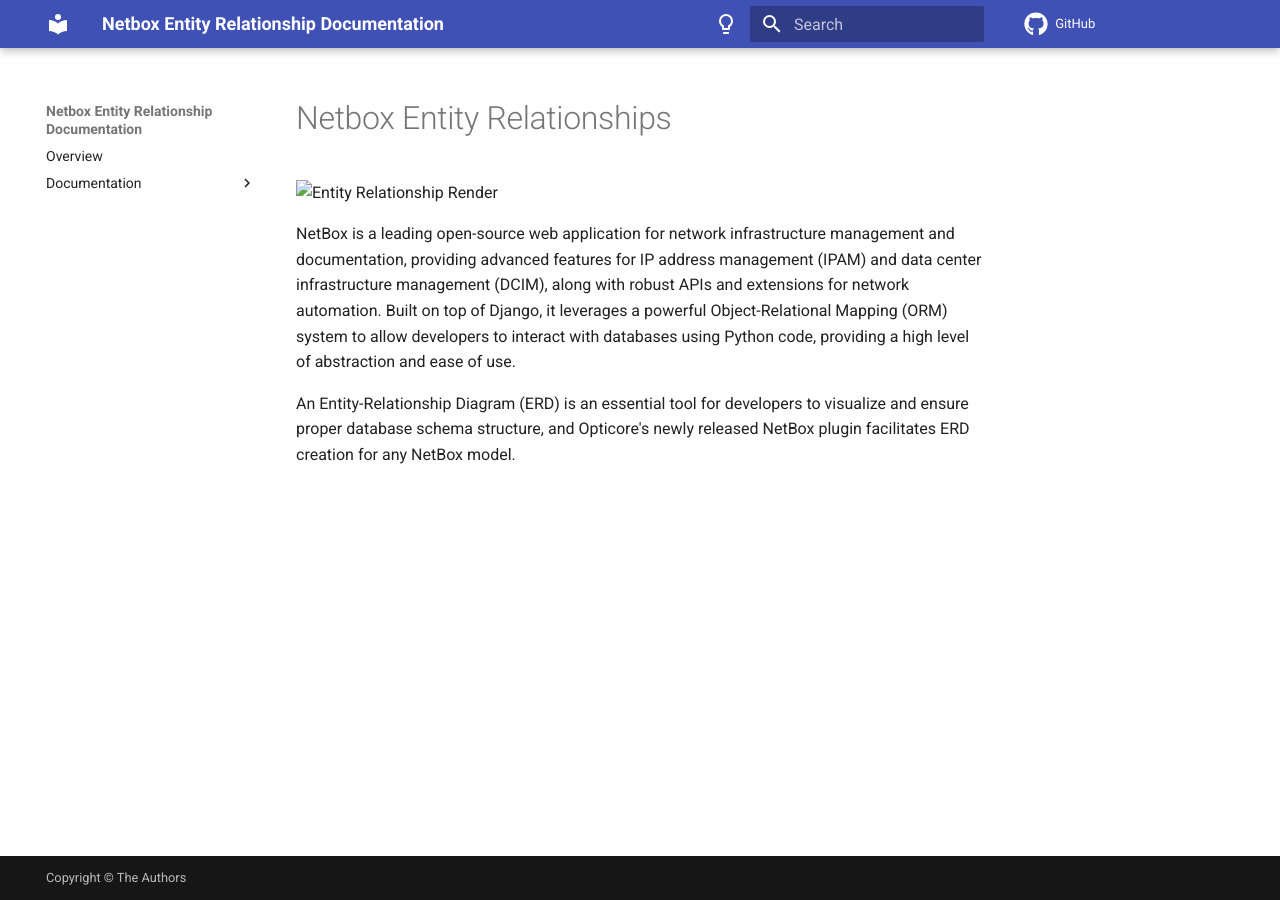
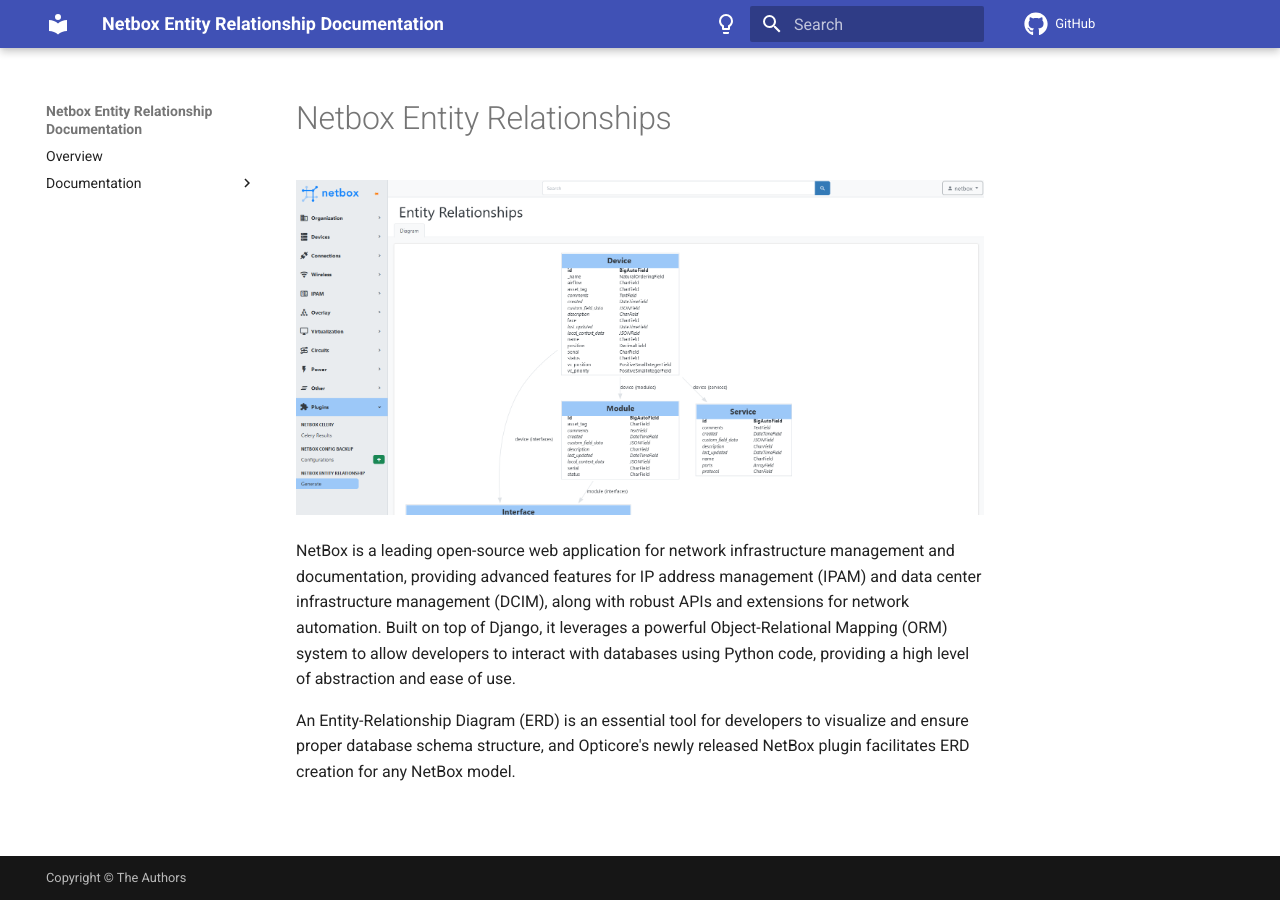
Before and after one commit to opticore/netbox-entity-relationship, an MkDocs documentation site: the page built from docs/netbox-entity-relationship.md, in a window 1280 px wide. Built offline with MkDocs 1.6.1 and Material for MkDocs 9.7.7, drawn with Linux system fonts in a browser that asks for light colours; comment, search, counter and statistics services are not loaded.

Commit message:
Update netbox-entity-relationship.md

```diff
--- a/docs/netbox-entity-relationship.md
+++ b/docs/netbox-entity-relationship.md
@@ -1,6 +1,6 @@
 # Netbox Entity Relationships
 
-![Entity Relationship Render](docs/images/entity-relationship-render.png)
+![Entity Relationship Render](images/entity-relationship-render.png)
 
 NetBox is a leading open-source web application for network infrastructure management and documentation, providing advanced features for IP address management (IPAM) and data center infrastructure management (DCIM), along with robust APIs and extensions for network automation. Built on top of Django, it leverages a powerful Object-Relational Mapping (ORM) system to allow developers to interact with databases using Python code, providing a high level of abstraction and ease of use.
 
```
